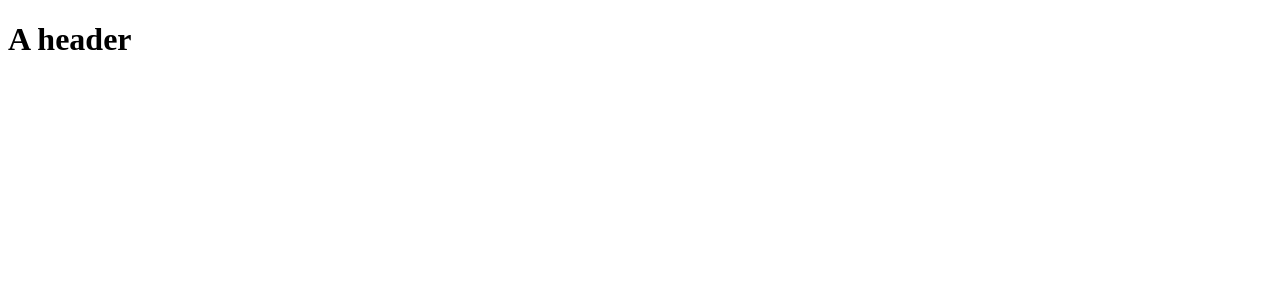
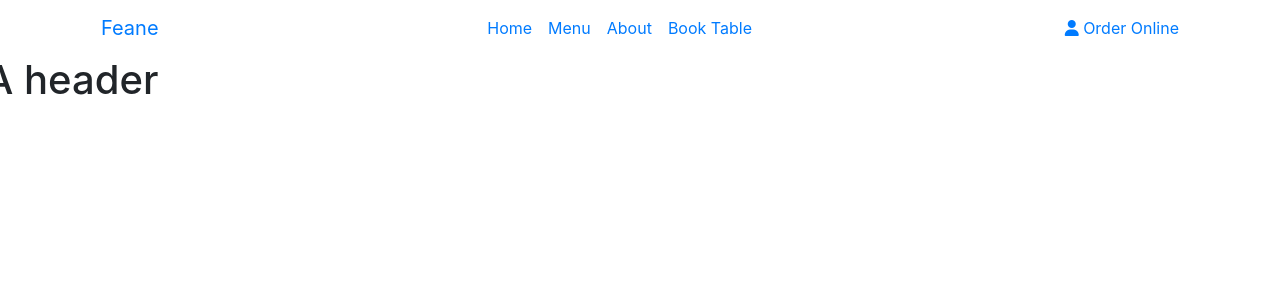
Before and after one commit to joachimnorden/joko-fish-and-dish, a Django app: page / in a window 1280 px wide. Before the commit the part shown is almost empty. Shown: the top 300 px of the page. Run offline with Django 3.2, Linux system fonts and the light colour scheme; some libraries are stand-ins or nearby versions.

Commit message:
Add navigation to base.html

```diff
--- a/templates/base.html
+++ b/templates/base.html
@@ -6,12 +6,66 @@
     <meta charset="UTF-8">
     <meta http-equiv="X-UA-Compatible" content="IE=edge">
     <meta name="viewport" content="width=device-width, initial-scale=1.0">
-    <title>Document</title>
+    <title>Joko's Fish & Dish</title>
     <link rel="stylesheet" href="{% static 'css/style.css' %}">
+
+    <!-- Bootstrap css -->
+    <link rel="stylesheet" href="https://cdn.jsdelivr.net/npm/bootstrap@4.3.1/dist/css/bootstrap.min.css" integrity="sha384-ggOyR0iXCbMQv3Xipma34MD+dH/1fQ784/j6cY/iJTQUOhcWr7x9JvoRxT2MZw1T" crossorigin="anonymous">
+
+
 </head>
 <body>
+    <header class="header_section">
+        <div class="container">
+          <nav class="navbar navbar-expand-lg custom_nav-container ">
+            <a class="navbar-brand" href="index.html">
+              <span>
+                Feane
+              </span>
+            </a>
+
+            <button class="navbar-toggler" type="button" data-toggle="collapse" data-target="#navbarSupportedContent" aria-controls="navbarSupportedContent" aria-expanded="false" aria-label="Toggle navigation">
+              <span class=""> </span>
+            </button>
+
+            <div class="collapse navbar-collapse" id="navbarSupportedContent">
+              <ul class="navbar-nav  mx-auto ">
+                <li class="nav-item active">
+                  <a class="nav-link" href="index.html">Home <span class="sr-only">(current)</span></a>
+                </li>
+                <li class="nav-item">
+                  <a class="nav-link" href="menu.html">Menu</a>
+                </li>
+                <li class="nav-item">
+                  <a class="nav-link" href="about.html">About</a>
+                </li>
+                <li class="nav-item">
+                  <a class="nav-link" href="book.html">Book Table</a>
+                </li>
+              </ul>
+              <div class="user_option">
+                <a href="" class="user_link">
+                  <i class="fa fa-user" aria-hidden="true"></i>
+                </a>
+                <a href="" class="order_online">
+                  Order Online
+                </a>
+              </div>
+            </div>
+          </nav>
+        </div>
+      </header>
+
     {% block content %}
     <!-- Content Goes here -->
     {% endblock content %}
 </body>
+
+    <!-- Font awesome script -->
+    <script src="https://kit.fontawesome.com/38a4438365.js" crossorigin="anonymous"></script>
+
+    <!-- Bootstrap script -->
+    <script src="https://code.jquery.com/jquery-3.3.1.slim.min.js" integrity="sha384-q8i/X+965DzO0rT7abK41JStQIAqVgRVzpbzo5smXKp4YfRvH+8abtTE1Pi6jizo" crossorigin="anonymous"></script>
+    <script src="https://cdn.jsdelivr.net/npm/popper.js@1.14.7/dist/umd/popper.min.js" integrity="sha384-UO2eT0CpHqdSJQ6hJty5KVphtPhzWj9WO1clHTMGa3JDZwrnQq4sF86dIHNDz0W1" crossorigin="anonymous"></script>
+    <script src="https://cdn.jsdelivr.net/npm/bootstrap@4.3.1/dist/js/bootstrap.min.js" integrity="sha384-JjSmVgyd0p3pXB1rRibZUAYoIIy6OrQ6VrjIEaFf/nJGzIxFDsf4x0xIM+B07jRM" crossorigin="anonymous"></script>
 </html>
```
